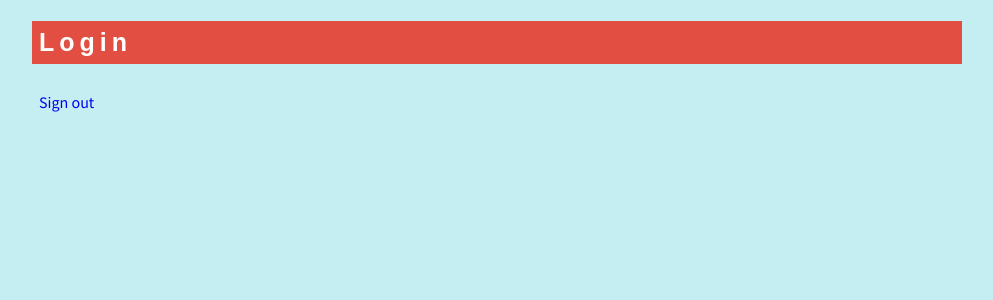
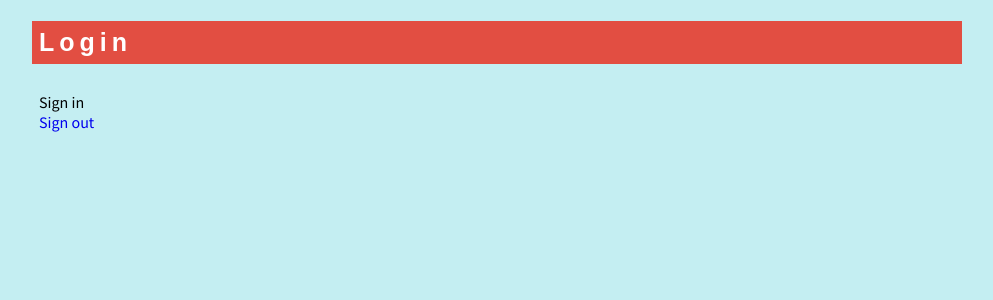
Before and after one commit to ElisabethStrunk/FullStack_ItemCatalog, a Flask app: page /login in a window 1280 px wide. Shown: the part 113-413 px from the top of the page, without its empty margins (143-1136 px from the left). Run offline with Flask 2, Linux system fonts and the light colour scheme; some libraries are stand-ins or nearby versions.

Commit message:
WIP: google sign-in

```diff
--- a/app/templates/login.html
+++ b/app/templates/login.html
@@ -31,12 +31,14 @@
     <div>
         <h2>Login</h2>
         <div class="block">
-            <!-- Code for button, sign-in and sign-out provided by Google
+            <!-- Code for sign-in button and sign-out link provided by Google
              at https://developers.google.com/identity/sign-in/web/sign-in -->
-            <div class="g-signin2" data-onsuccess="onSignIn"></div>
+            <div id="signin_button" class="g-signin2" data-onsuccess="onSignIn">Sign in</div>
             <a href="#" onclick="signOut();">Sign out</a>
             <script>
                 function onSignIn(googleUser) {
+                    // $('#signin_button').attr('style', 'display: none'); // hide sign-in button
+
                     var profile = googleUser.getBasicProfile();
                     console.log('ID: ' + profile.getId()); // Do not send to your backend! Use an ID token instead.
                     console.log('Name: ' + profile.getName());
```
